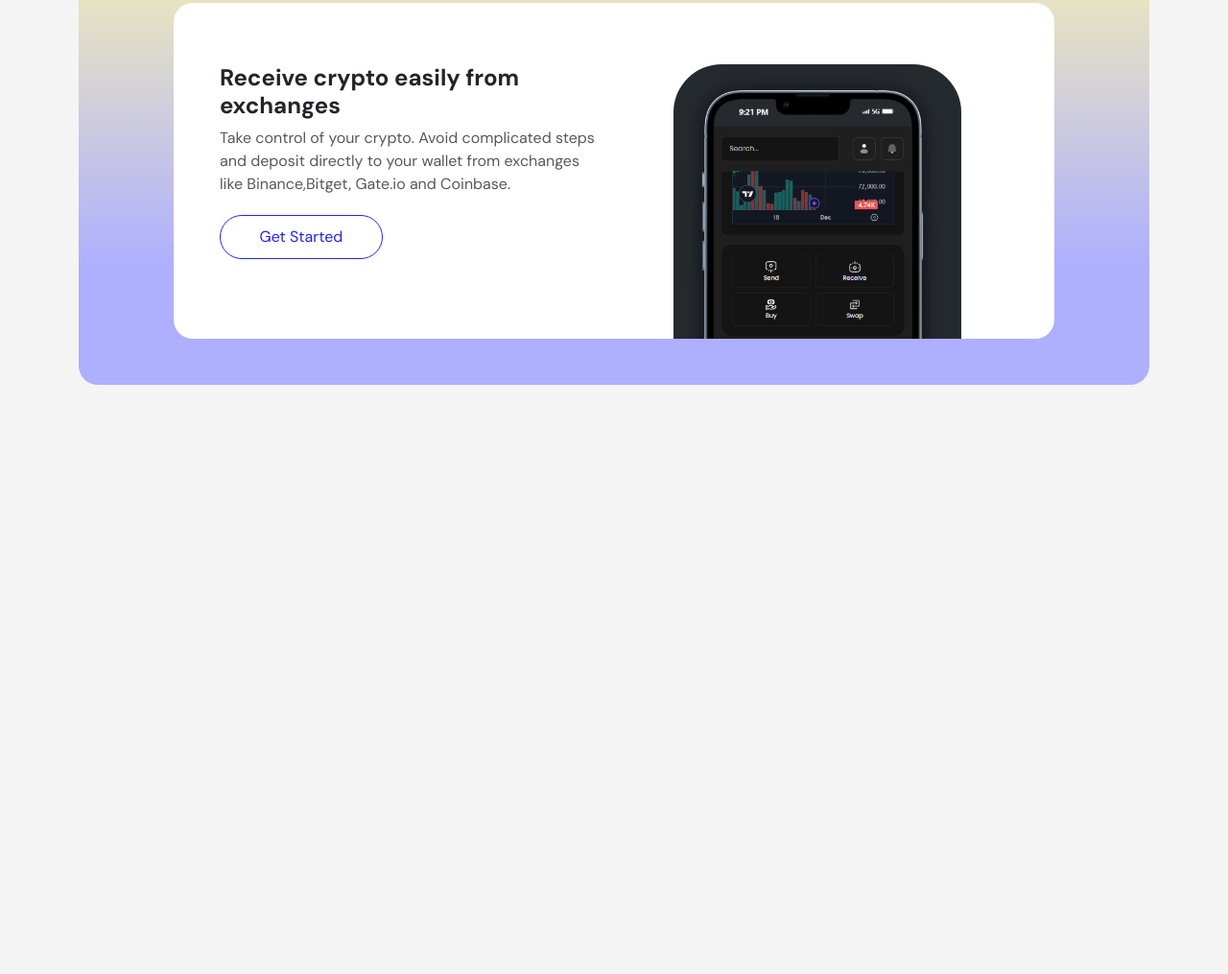
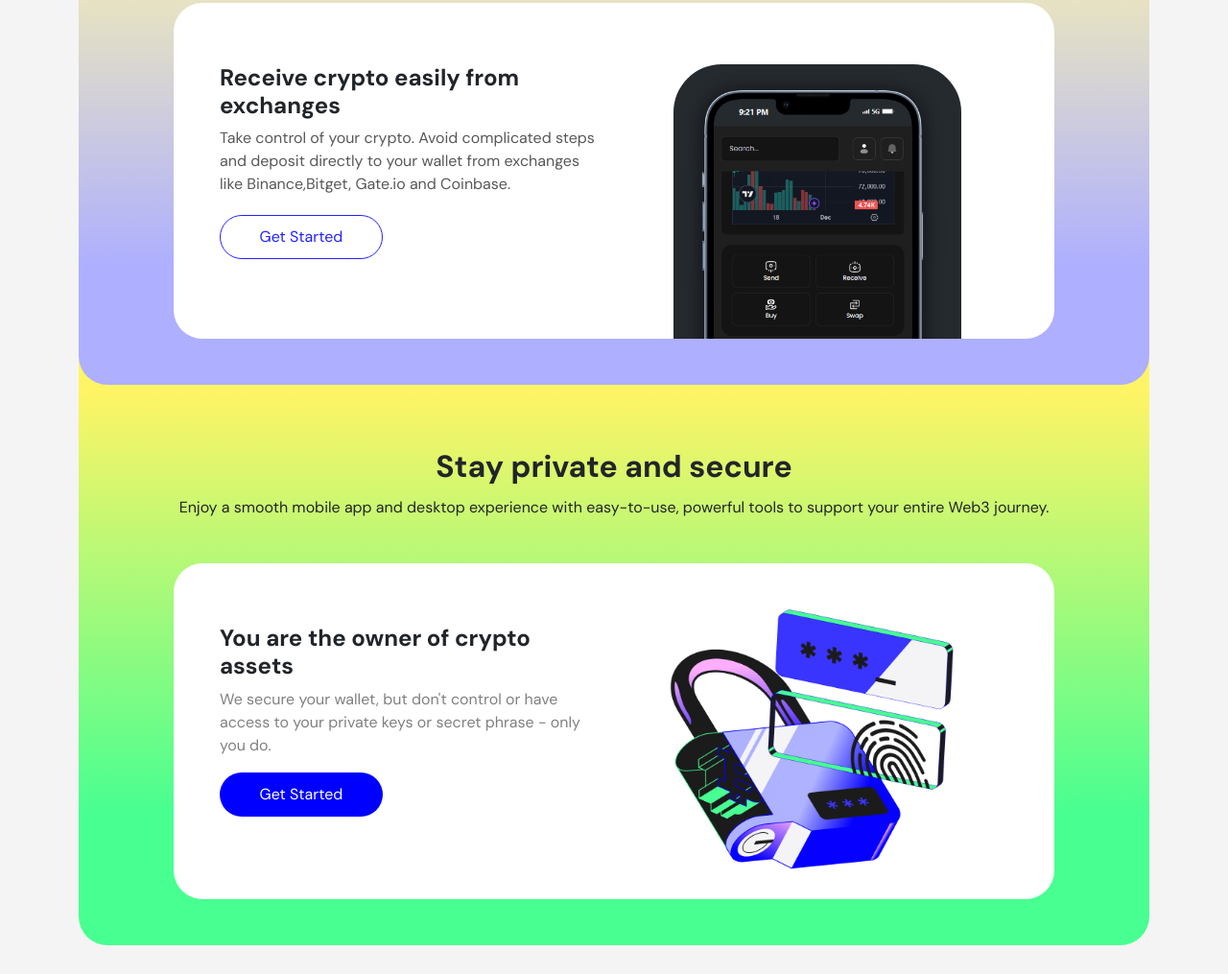
Before and after one commit to chinemerem123/qfs-landing-page, a plain HTML site: page index.html in a window 1280 px wide. Shown: the part 1359-2374 px from the top of the page at 96% size. Before the commit the page ends 1760 px from the top, so only its background shows below. Drawn offline with nearby package versions, Linux system fonts and the light colour scheme.

Commit message:
push code

```diff
--- a/index.html
+++ b/index.html
@@ -129,7 +129,7 @@
                       <div class="container P-3 mt-3 mt-md-5">
 
                         <div class="card p-3 p-md-5" id="first">
-                          <div class="h2 text-center">Easy. Seamless.</div>
+                          <div class="h2 text-center fw-bold">Easy. Seamless.</div>
                           <p class="text-center mt-1">Enjoy a smooth mobile app and desktop experience with easy-to-use,
                             powerful tools to support your entire Web3 journey.</p>
 
@@ -150,6 +150,28 @@
                             </div>
                         </div>
 
+                        <div class="card p-3 p-md-5" id="second">
+                          <div class="h2 text-center mt-3 mt-md-5 fw-bold"> Stay private and secure</div>
+                          <p class="text-center mt-1">Enjoy a smooth mobile app and desktop experience with easy-to-use,
+                            powerful tools to support your entire Web3 journey.</p>
+
+                            <div class="card p-4">
+                              <div class="row p-0 p-md-4">
+                                <div class="col-md-6 col-sm-12">
+                                  <div class="h4 fw-bold mt-3">You are the owner of crypto<br> assets</div>
+                                  <p class="text-gray">We secure your wallet, but don't control or have access to your private keys or secret phrase - only you do.</p>
+
+                                 <a href="#" class="btn btn-primary2">Get Started</a>
+                                </div>
+
+                                <div class="col-md-6 col-sm-12">
+                                  <img src="/img/raw.0acff7b3 1.png" alt="">
+                                </div>
+                              </div>
+                            </div>
+
+                        </div>
+
                         </div>
                     </section>
    <!--SERVICE SECTION ENDS HERE-->
--- a/style/style.scss
+++ b/style/style.scss
@@ -104,9 +104,10 @@ body{
 #service{
     .card{
         border:none;
-        border-radius:20px ;
+        border-radius:30px ;
     }
     #first{
+        z-index: 1;
       background:linear-gradient(180deg,#fff9a8 5.98%,#aeafff 77.73%);
 
       .card{
@@ -130,6 +131,30 @@ img{
         }
 
       }
+    }
+
+    #second{
+        border-top-right-radius: 0;
+        border-top-left-radius: 0;
+        position: relative;
+        top: -30px;
+        background: linear-gradient(180deg, #fff465 5.98%, #48ff91 77.73%);
+
+        .card{
+            border: none;
+            margin-top: 30px;
+            width: 90%;
+            left: calc(50% - 45%);
+            position: relative;
+            height: 350px;
+            overflow: hidden;
+
+            img{
+                width: 320px;
+                position: relative;
+                left: calc(50% - 160px);
+            }
+        }
     }
 }
 
```
Also changed, not shown: style/style.css, 1 other file.
